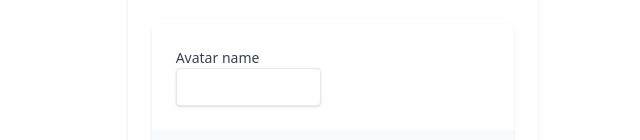
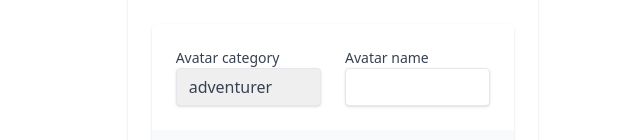
Before and after one commit to savin2001/dicebear_api_avatar_generator, a React (Create React App) app: page / in a window 1280 px wide. Both pictures are taken after a click on the button "Change". Shown: the part 212-352 px from the top of the page, without its empty margins (307-947 px from the left). Built offline with nearby package versions, Linux system fonts and the light colour scheme.

Commit message:
Added category selection

```diff
--- a/src/App.tsx
+++ b/src/App.tsx
@@ -23,7 +23,8 @@ function App() {
     const [open, setOpen] = useState(false);
     const [user, setUser] = useState("");
     const [avatar, setAvatar] = useState(text);
-    const apiPic = `https://avatars.dicebear.com/api/adventurer/${avatar}.svg`;
+    const [avatarCategory, setAvatarCategory] = useState("adventurer");
+    const apiPic = `https://avatars.dicebear.com/api/${avatarCategory}/${avatar}.svg`;
 
     // Toggles the avatar input
     const showAvatarDetails = () => {
@@ -80,6 +81,90 @@ function App() {
                                                     <div className="shadow overflow-hidden sm:rounded-md">
                                                         <div className="px-4 py-5 bg-white sm:p-6">
                                                             <div className="grid grid-cols-6 gap-6">
+                                                                <div className="col-span-6 sm:col-span-3">
+                                                                    <label
+                                                                        htmlFor="first-name"
+                                                                        className="block text-sm font-medium text-gray-700"
+                                                                    >
+                                                                        Avatar
+                                                                        category
+                                                                    </label>
+                                                                    <select
+                                                                        value={
+                                                                            avatarCategory
+                                                                        }
+                                                                        onChange={(
+                                                                            e
+                                                                        ) => {
+                                                                            setAvatarCategory(
+                                                                                e
+                                                                                    .target
+                                                                                    .value
+                                                                            );
+                                                                        }}
+                                                                        id="countries"
+                                                                        className="shadow appearance-none border rounded w-full py-2 px-3 text-gray-700 leading-tight focus:outline-none focus:shadow-outline"
+                                                                    >
+                                                                        <option
+                                                                            selected
+                                                                        >
+                                                                            Choose
+                                                                            a
+                                                                            category
+                                                                        </option>
+                                                                        <option value="adventurer">
+                                                                            adventurer
+                                                                        </option>
+                                                                        <option value="adventurer-neutral">
+                                                                            adventurer-neutral
+                                                                        </option>
+                                                                        <option value="avataaars">
+                                                                            avataaars
+                                                                        </option>
+                                                                        <option value="big-ears">
+                                                                            big-ears
+                                                                        </option>
+                                                                        <option value="big-ears-neutral">
+                                                                            big-ears-neutral
+                                                                        </option>
+                                                                        <option value="big-smile">
+                                                                            big-smile
+                                                                        </option>
+                                                                        <option value="bottts">
+                                                                            bottts
+                                                                        </option>
+                                                                        <option value="croodles">
+                                                                            croodles
+                                                                        </option>
+                                                                        <option value="croodles-neutral">
+                                                                            croodles-neutral
+                                                                        </option>
+                                                                        <option value="identicon">
+                                                                            identicon
+                                                                        </option>
+                                                                        <option value="initials">
+                                                                            initials
+                                                                        </option>
+                                                                        <option value="micah">
+                                                                            micah
+                                                                        </option>
+                                                                        <option value="miniavs">
+                                                                            miniavs
+                                                                        </option>
+                                                                        <option value="open-peeps">
+                                                                            open-peeps
+                                                                        </option>
+                                                                        <option value="personas">
+                                                                            personas
+                                                                        </option>
+                                                                        <option value="pixel-art">
+                                                                            pixel-art
+                                                                        </option>
+                                                                        <option value="pixel-art-neutral">
+                                                                            pixel-art-neutral
+                                                                        </option>
+                                                                    </select>
+                                                                </div>
                                                                 <div className="col-span-6 sm:col-span-3">
                                                                     <label
                                                                         htmlFor="first-name"
```
